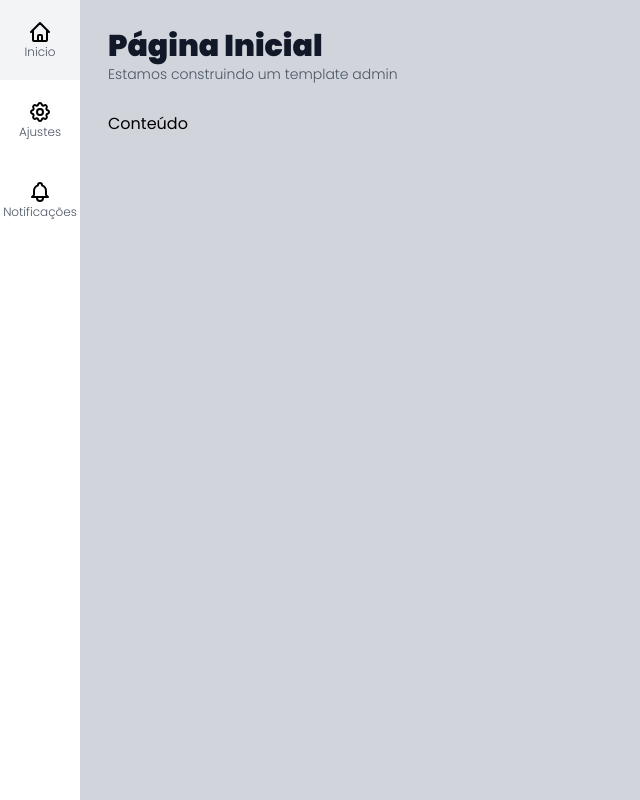
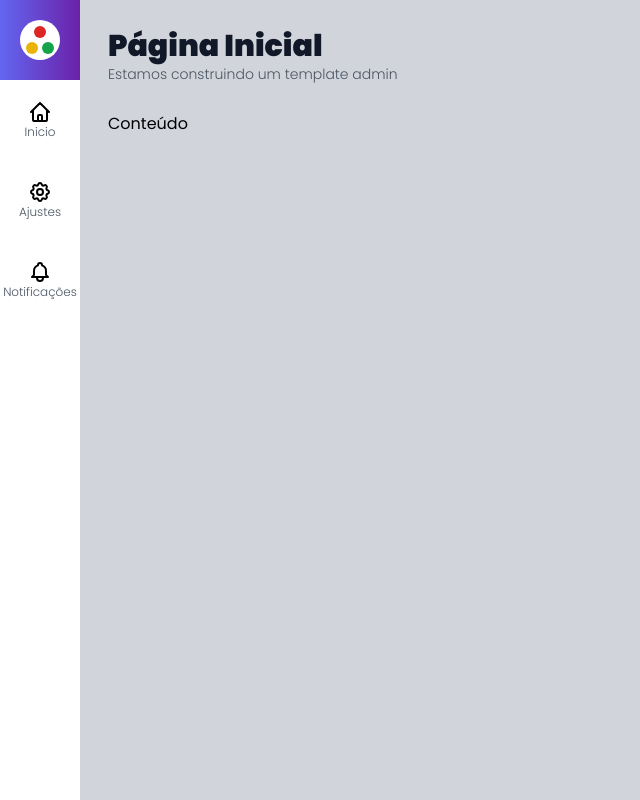
Before and after one commit to pabloaraujo22/admin-template-next, a Next.js app: page / in a window 1280 px wide. Shown: the whole page, without its empty margins (0-640 px from the left). Built offline with nearby package versions, Linux system fonts and the light colour scheme.

Commit message:
Componente Logo

```diff
--- /dev/null
+++ b/src/components/templates/Logo.tsx
@@ -0,0 +1,17 @@
+export default function Logo() {
+    return (
+        <div
+            className={`flex flex-col items-center justify-center bg-white h-10 w-10 rounded-full`}
+        >
+            <div className={`h-3 w-3 rounded-full bg-red-600 mb-0.5`}></div>
+            <div className={`flex mt-0.5`}>
+                <div
+                    className={`h-3 w-3 rounded-full bg-yellow-500 mr-0.5`}
+                ></div>
+                <div
+                    className={`h-3 w-3 rounded-full bg-green-600 ml-0.5`}
+                ></div>
+            </div>
+        </div>
+    );
+}
--- a/src/components/templates/MenuLateral.tsx
+++ b/src/components/templates/MenuLateral.tsx
@@ -1,10 +1,16 @@
 import { IconeAjustes, IconeCasa, IconeSino } from '../icons';
+import Logo from './Logo';
 import MenuItem from './MenuItem';
 
 interface MenuLateralProps {}
 export default function MenuLateral(props: MenuLateralProps) {
     return (
         <aside>
+            <div
+                className={`flex flex-col items-center justify-center h-20 w-20 bg-gradient-to-r from-indigo-500 to-purple-800`}
+            >
+                <Logo />
+            </div>
             <ul>
                 <MenuItem url="/" texto="Inicio" icone={<IconeCasa />} />
                 <MenuItem
```
